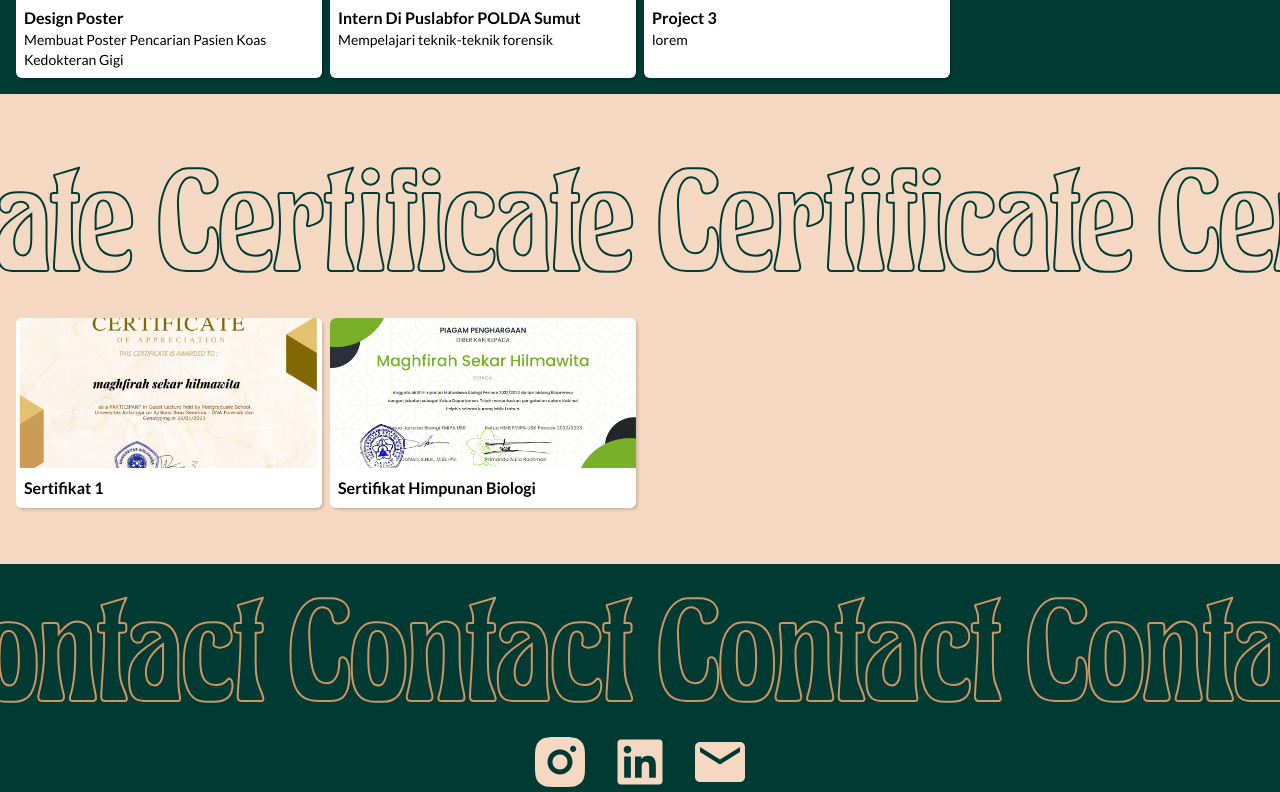
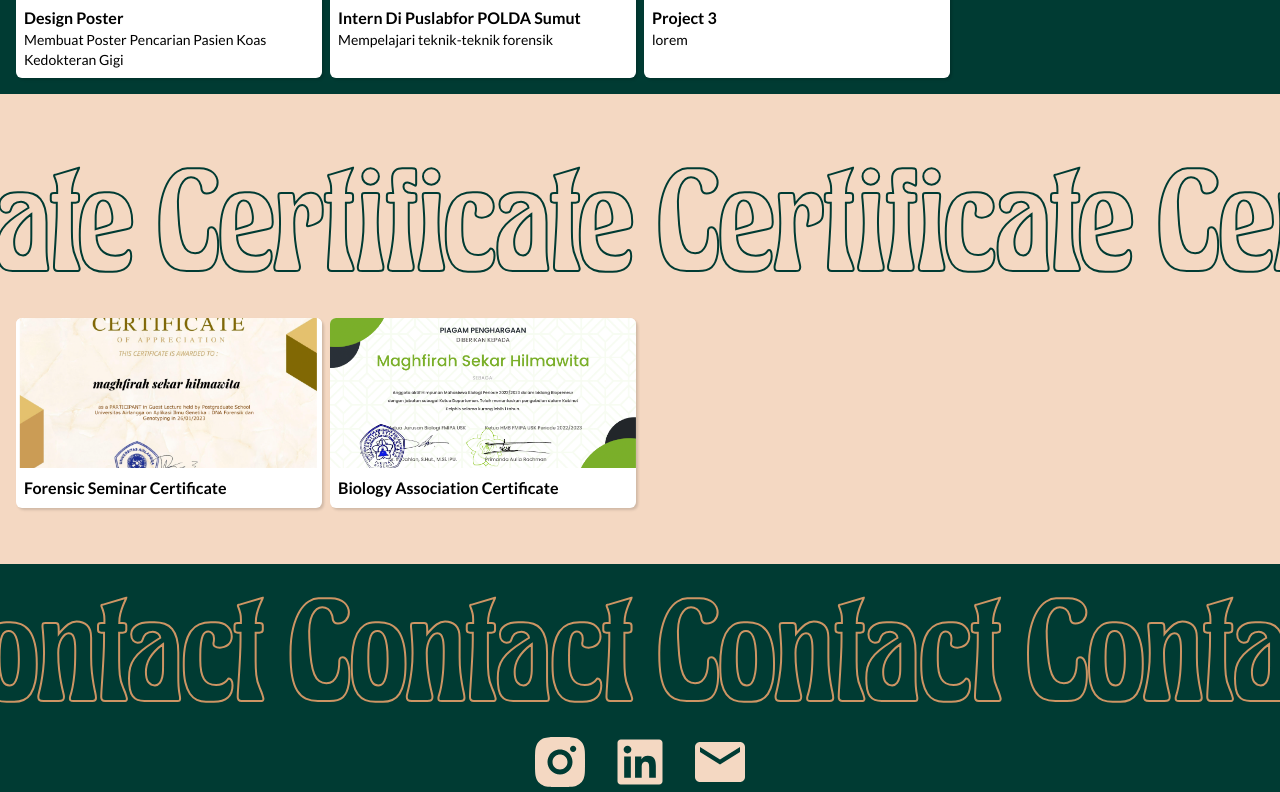
Before and after one commit to kautsarabid/Porto-Sekar, a React (Vite) app: page / in a window 1280 px wide. Shown: the part 3310-4102 px from the top of the page. Built offline with nearby package versions, Linux system fonts and the light colour scheme; a web font is replaced by a local one.

Commit message:
mengubah ke bahasa inggris

```diff
--- a/src/pages/Certificate.jsx
+++ b/src/pages/Certificate.jsx
@@ -22,11 +22,11 @@ export default function Certificate({ names }) {
 	const items = [
 		{
 			image: Image1,
-			title: "Sertifikat 1",
+			title: "Forensic Seminar Certificate",
 		},
 		{
 			image: Image2,
-			title: "Sertifikat Himpunan Biologi",
+			title: "Biology Association Certificate",
 		},
 	];
 	return (
```
